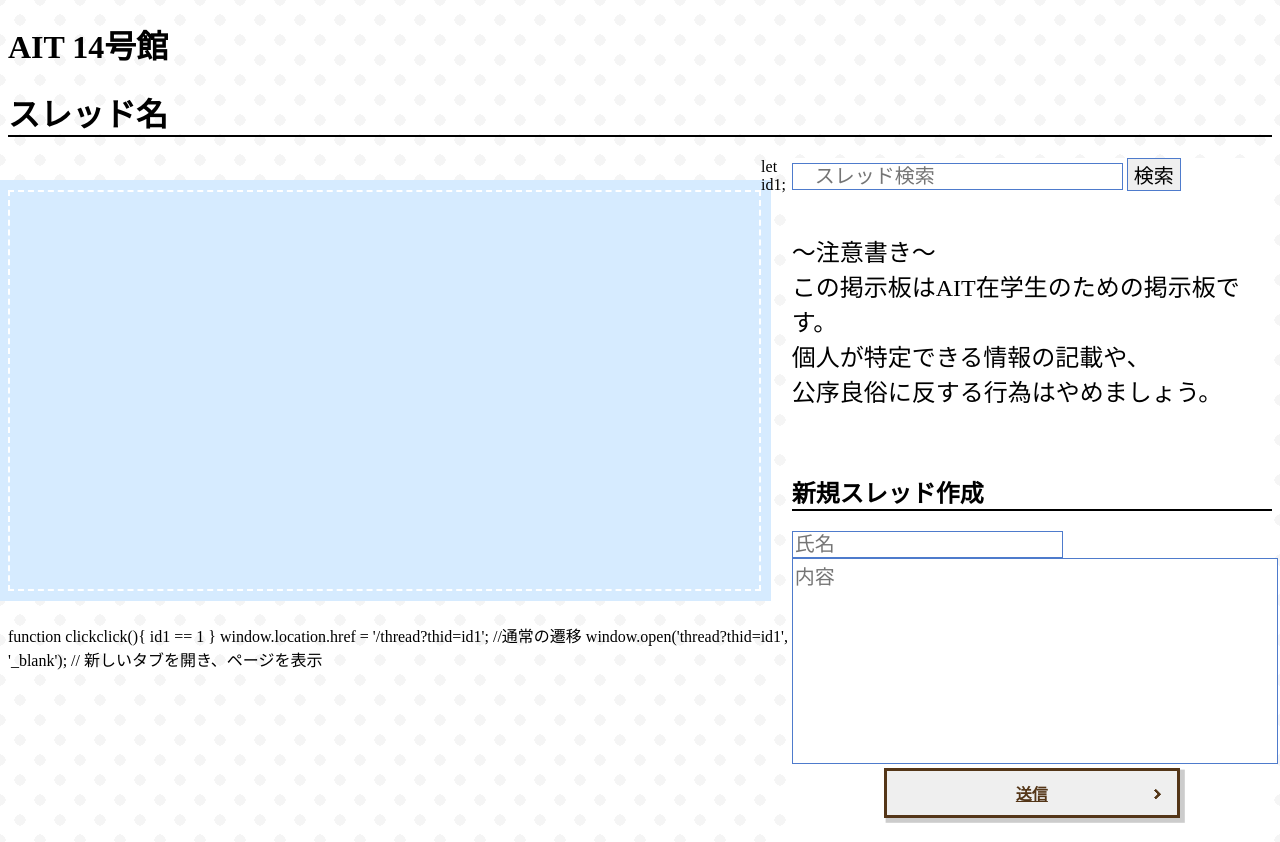
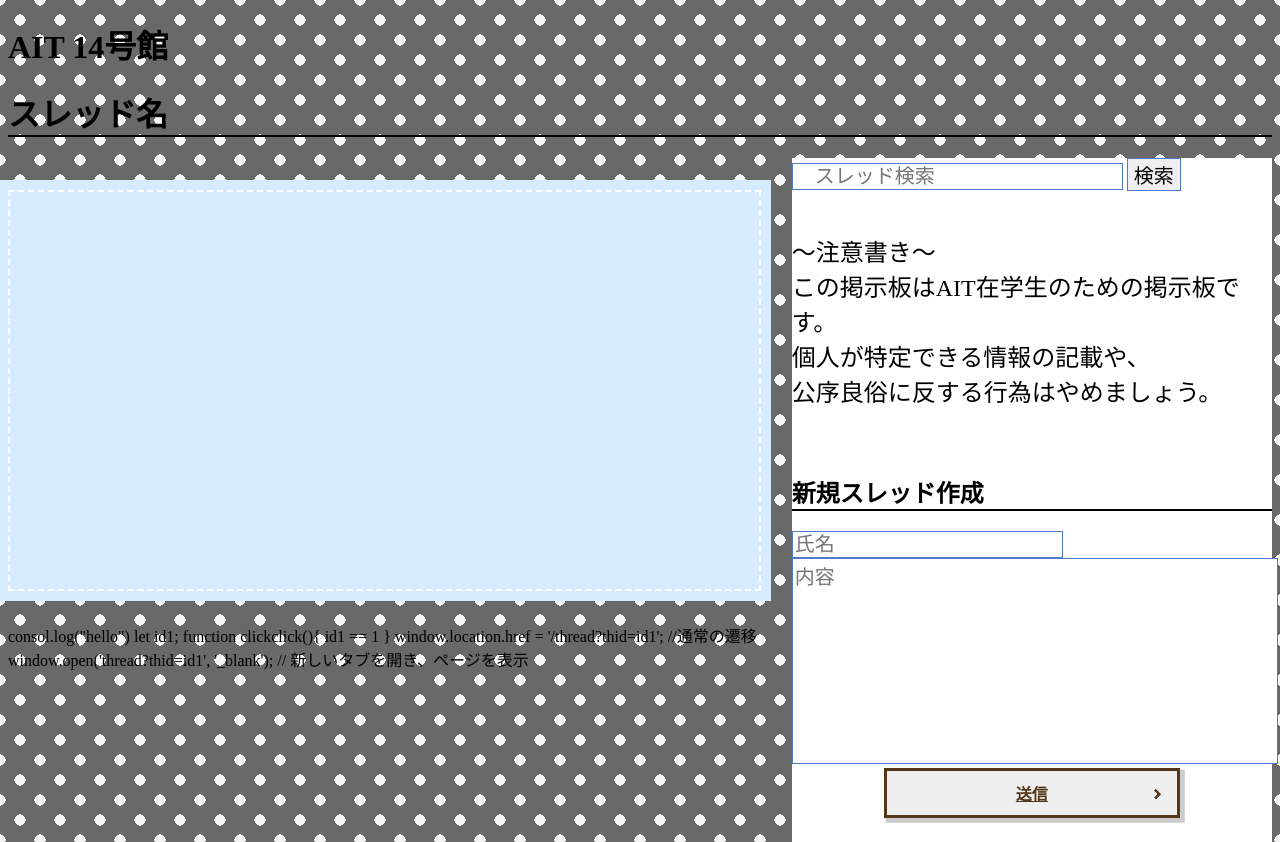
Before and after one commit to 2022AIT-OOP2-G11/ziyuukadai, a Flask app: page / in a window 1280 px wide. Run offline with Flask 2, Linux system fonts and the light colour scheme; data comes from the database, SQL or seed files in the repository.

Commit message:
java 部分苦戦中です

```diff
--- a/static/index.css
+++ b/static/index.css
@@ -1,5 +1,5 @@
 body {
-  background-color: #fff;
+  background-color: #696969;
   background-image: radial-gradient(#f5f5f5 20%, transparent 20%),
     radial-gradient(#f5f5f5 20%, transparent 20%);
   background-size: 40px 40px;
--- a/templates/index.html
+++ b/templates/index.html
@@ -10,7 +10,7 @@
     <!--文字エンコードの指定。簡単に言うと文字化けを防ぐための記述-->
     <meta name="viewport" content="width=device-width, initial-scale=1" />
     <!--ページを様々な画面幅のデバイスでの表示に適応させるための記述-->
-    <title>掲示板</title>
+    <title>AIT 14号館</title>
     <link rel="stylesheet" href="../static/index.css">
     <!--ページタイトルを指定するための記述-->
   </head>
@@ -77,6 +77,7 @@
         </div>
     </nav>
     <sclipt>
+      consol.log("hello")
       let id1;
       function clickclick(){
          id1 == 1
```
Also changed, not shown: static/click.js (added).
